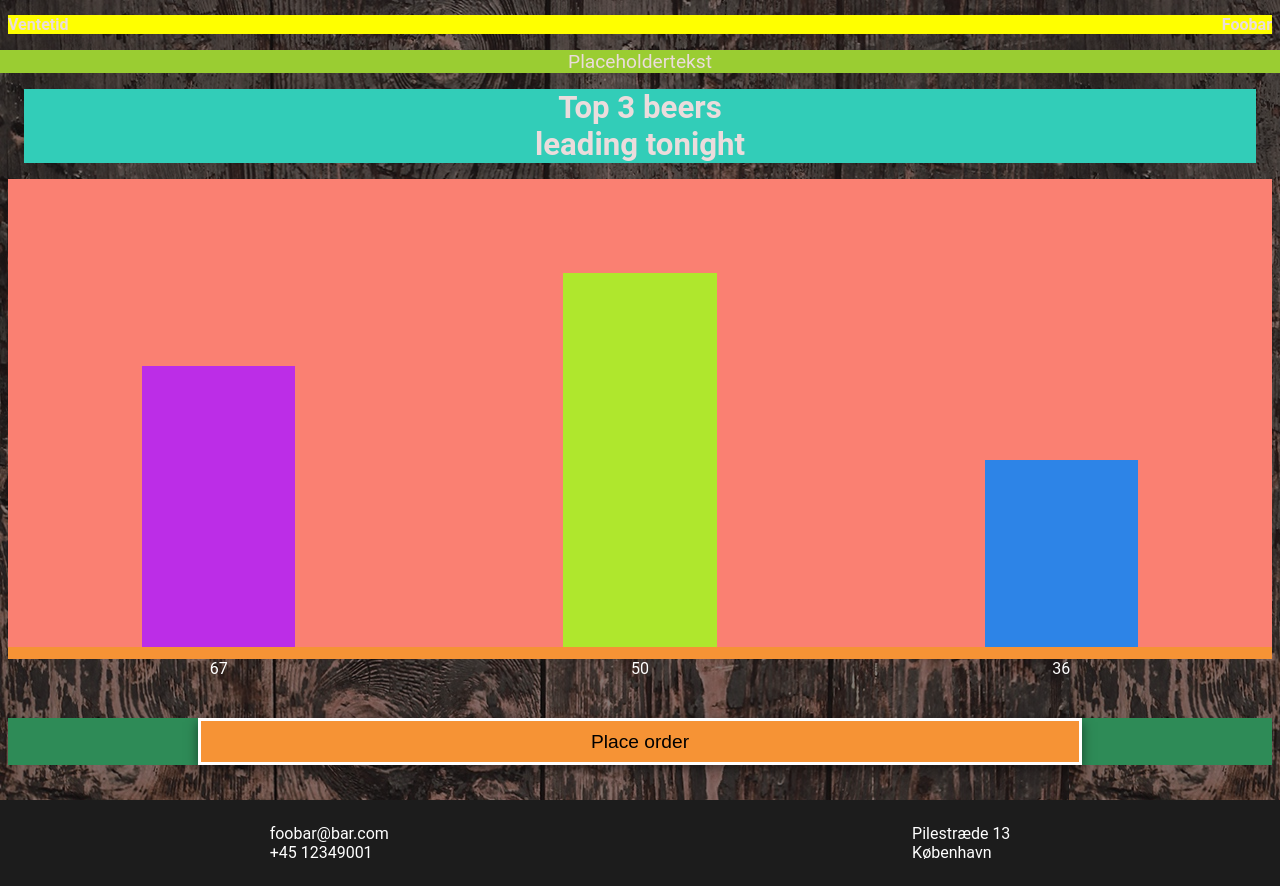
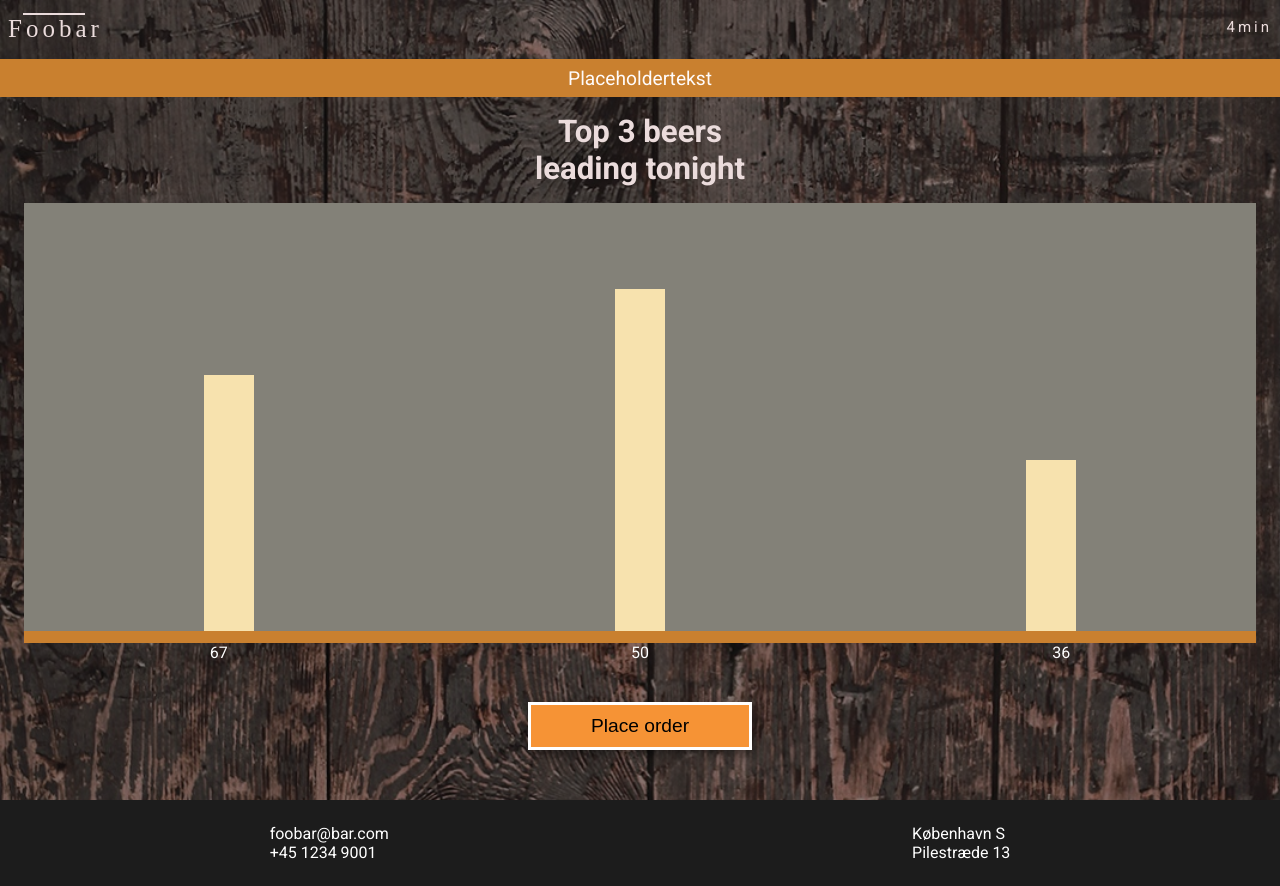
Before and after one commit to asla0402/dashboard, a website built with Vite: page index.html in a window 1280 px wide. Shown: the top 886 px of the page. Built offline with nearby package versions, Linux system fonts and the light colour scheme; no server answers; a web font is replaced by a local one.

Commit message:
Nu tæller den øllene op + jeg har lavet noget mere styling

```diff
--- a/index.html
+++ b/index.html
@@ -4,6 +4,8 @@
     <meta charset="UTF-8" />
     <meta name="viewport" content="width=device-width, initial-scale=1.0" />
     <title>Dashboard</title>
+    <link rel="preconnect" href="https://fonts.gstatic.com">
+    <link href="https://fonts.googleapis.com/css2?family=Rasa:wght@300;400;500;600&family=Roboto:wght@100;300;400;500;700&display=swap" rel="stylesheet">
   </head>
   <body>
 
@@ -13,12 +15,12 @@
   <!--template-->
     <div id="beer-race-parent">
        <div class="top">
-         <div class="wait-time">
-           <h4>Ventetid</h4>
-         </div>
          <div class="logo">
            <h4>Foobar</h4>
          </div>
+         <div class="wait-time">
+          <h4>4min</h4>
+        </div>
        </div>
        <div class="banner">
        <div class="banner-text">
@@ -56,13 +58,13 @@
          <div class="text-left">
            <ul>
              <li>foobar@bar.com</li>
-             <li>+45 12349001</li>
+             <li>+45 1234 9001</li>
            </ul>
          </div>
          <div class="text-right">
           <ul>
+            <li>København S</li>
             <li>Pilestræde 13</li>
-            <li>København</li>
           </ul>
          </div>
        </footer>
--- a/main.js
+++ b/main.js
@@ -4,10 +4,12 @@
 import './style.scss'
 
 window.addEventListener("DOMContentLoaded", get);
+setInterval(get, 5000);
 
 const endpoint = "https://foobar-vas.herokuapp.com/";
 
-const lastId = null;
+let lastId = -1;
+const sold = {};
 
 function get() {
   fetch(endpoint, {
@@ -18,34 +20,64 @@ function get() {
   })
   .then((e) => e.json())
   .then(addOrder);
-  //setInterval(get, 5000);
+
 }
 
 
 function addOrder(data) {
   //init
   //emty object to insert the data
-    const sold = {
-    };
-
   let queue = data.queue;
 
   //everytime we recieve new data
-    const newOrders = queue.filter(order => order.id > lastId)
+  const newQueue = queue.filter(order => order.id > lastId)
+
+  if(queue.length > 0){
     lastId = queue[queue.length-1].id
+  }
 
-    newOrders.array.forEach(order=> {
-      order.order.forEach(beer=> {
-        sold[beer]++
+  newQueue.forEach(queue => {
+    queue.order.forEach(beer => {
+      if(sold[beer] === undefined){
+        sold[beer] = 1;
+      }else{
+        sold[beer]++;
+      }
     })
   });
+
+  let sortedQueue = sortSold();
+  updateRank(sortedQueue);
 }
 
+function sortSold(){
+  let sortable = [];
 
+  for(let beer in sold){
+    sortable.push([beer, sold[beer]])
+  }
 
+  sortable.sort((a,b) => {
+    let aAmount = a[1];
+    let bAmount = b[1];
+    return bAmount - aAmount;
+  });
 
+  return sortable;
+}
 
-//match images med navne fra json
+function updateRank(sortedSoldBeers){
+ if (sortedSoldBeers.length >= 1) {
+   let name1 = sortedSoldBeers[0][0];
+   let amount1 = sortedSoldBeers[0][1];
+   console.log(name1, amount1);
+
+   //append name1 and amount2 to templates
+ }
+
+ console.log(sortedSoldBeers);
+}
+
 
 //udregn nr. 1, nr. 2 og nr. 3 ud fra sold-objektet
 
@@ -53,3 +85,5 @@ function get() {
 //if nr. 1 klon til template 1, else if nr. 2 klon til template 2, else if nr 3. klon til template 3
 
 //gør barene dynamiske
+
+//match images med navne fra json
--- a/style.scss
+++ b/style.scss
@@ -12,6 +12,8 @@ html {
 body {
     background-image: url("public/background.jpg");
     font-family:  "Roboto", sans-serif;
+    background-repeat: no-repeat;
+    background-size: cover;
 }
 
 #beer-race-parent {
@@ -25,21 +27,48 @@ body {
     justify-content: space-between;
     align-items: center;
     color: rgb(235, 220, 220);
-    background-color: yellow;
+}
 
+.top .wait-time h4 {
+    font-weight: 400;
+    font-size: 15px;
+    letter-spacing: 3px;
+    font-family: 'Roboto', sans-serif;
+    position: relative;
+    bottom: 2px;
 }
+
+.top .logo h4{
+    font-size: 25px;
+    letter-spacing: 4px;
+    font-weight: 500;
+    font-family: 'Rasa', serif;
+    position: relative;
+}
+
+.top .logo h4:before {
+    content: "";
+    position: absolute;
+    left: 16%;
+    top: -2px;
+    width: 65%;  /* or 100px */
+    border-top: 2px solid rgb(235, 220, 220);
+  }
+
 .banner {
     margin-left: -40px;
     margin-right: -40px;
+    background-color: #C9802F;
+    height: 2rem;
+    margin-top: 1rem;
+    display: flex;
+    justify-content: center;
+    align-items: center;
+    padding: 1.2em 0 1.2em 0;
 }
 
 .banner-text {
-    display: flex;
-    justify-content: center;
-    align-items: center;
-    color: rgb(235, 220, 220);
-    background-color: yellowgreen;
-    margin: 1rem;
+    color: rgb(255, 251, 251);
     font-size: 1.2em;
 }
 
@@ -49,17 +78,17 @@ body {
     align-items: center;
     flex-direction: column;
     color: rgb(235, 220, 220);
-    background-color: rgb(50, 205, 184);
     margin: 1rem;
     font-size: 1.3em;
 }
 
 .race {
-    height: 60vh;
-    background-color: salmon;
+    height: 55vh;
     display: flex;
     justify-content: space-around;
-    border-bottom: 12px solid  #f69335;
+    border-bottom: 12px solid  #C9802F;
+    background-color: rgb(131, 129, 120);
+    margin: 0 1em 0 1em;
 }
 
 .beer1, .beer2, .beer3 {
@@ -70,23 +99,23 @@ body {
 
 
 .bar1 {
-    width: 12vw;
+    width: 50px;
     height: 80%;
-    background-color: rgb(175, 231, 45);
+    background-color: #F7E2AE;
     margin-top: auto;
   }
 
 .bar2 {
-    width: 12vw;
+    width: 50px;
     height: 60%;
-    background-color: rgb(188, 45, 231);
+    background-color: #F7E2AE;
     margin-top: auto;
   }
 
 .bar3 {
-    width: 12vw;
+    width: 50px;
     height: 40%;
-    background-color: rgb(45, 132, 231);
+    background-color: #F7E2AE;
     margin-top: auto;
   }
 
@@ -103,7 +132,6 @@ body {
 
 
 .cta {
-    background-color: seagreen;
     display: flex;
     justify-content: center;
     align-items: center;
@@ -117,7 +145,7 @@ body {
     box-sizing: border-box;
     box-shadow: 0px 4px 11px rgba(0, 0, 0, 0.51);
     font-size: 1.2em;
-    width: 70%;
+    width: 14rem;
     font-weight: 500;
     cursor: pointer;
 }
```
Lines whose indentation alone changed are shown as unchanged.
